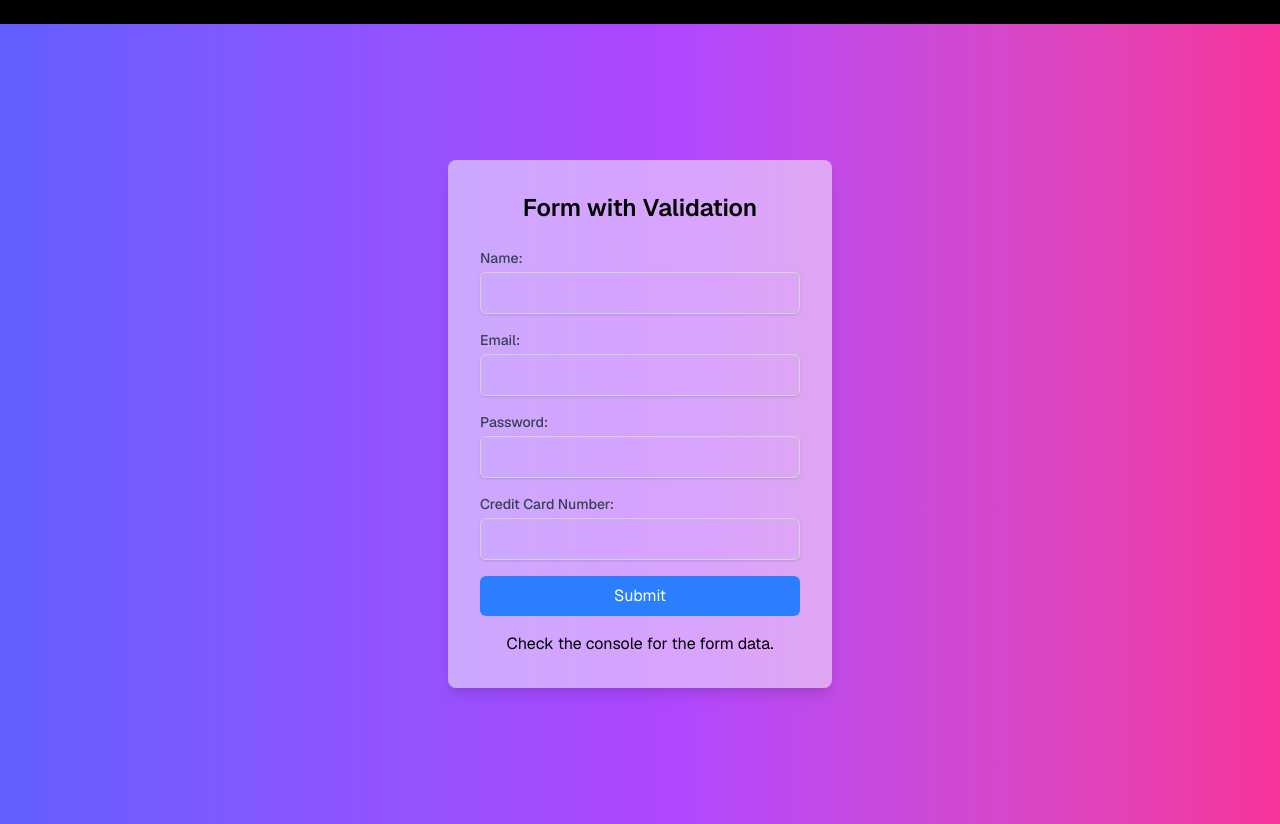
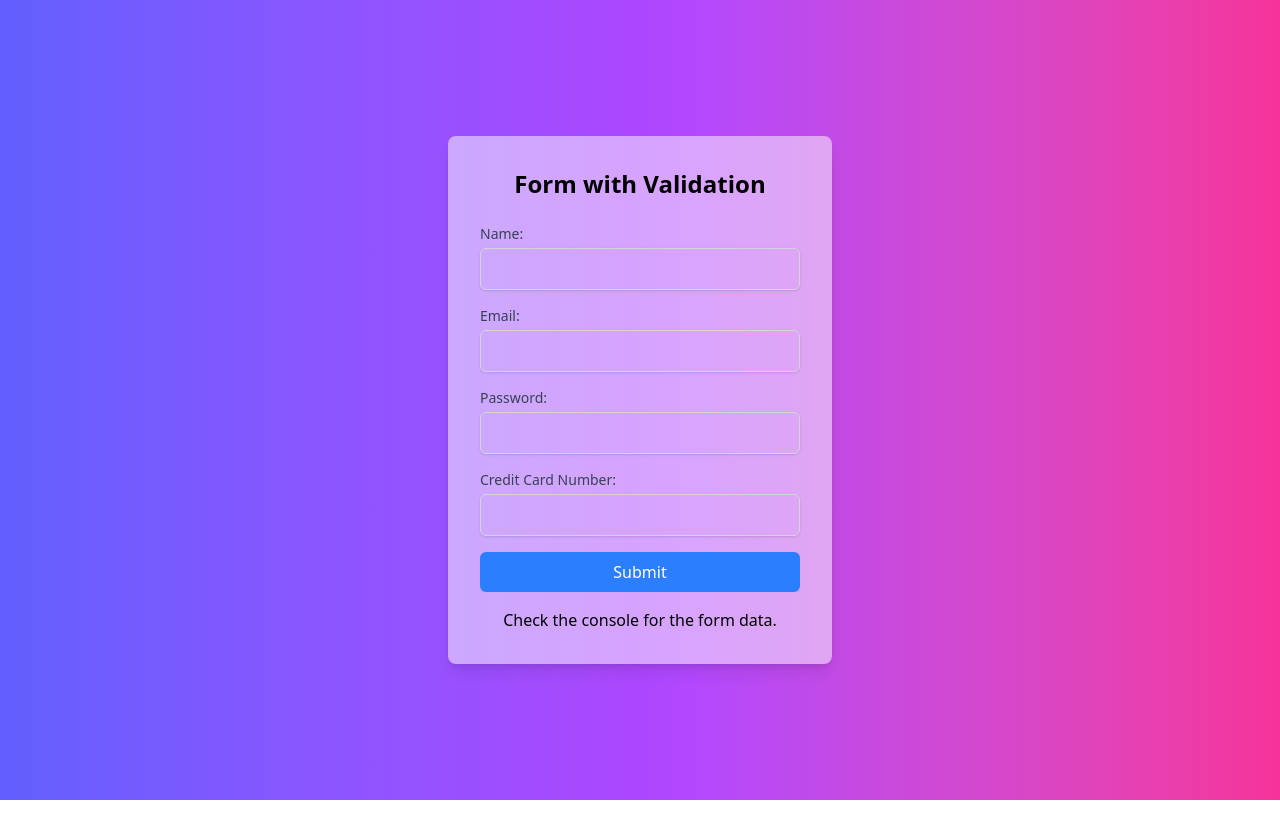
Before and after one commit to SI-Tanbir/hook-form-with-zod, a Next.js app: page / in a window 1280 px wide. After the commit the page ends 800 px from the top, so only its background shows below. Built offline with nearby package versions, Linux system fonts and the light colour scheme.

Commit message:
remove unecessary code

```diff
--- a/src/app/page.tsx
+++ b/src/app/page.tsx
@@ -5,15 +5,13 @@ export default function Home() {
   return (
 
     <>
-      <div style={{ backgroundColor: "black" }} className=" text-black bg-black  font-[family-name:var(--font-geist-sans)]">
+      <div>
 
 
-        <div className="bg-black">
-          <h3>shafikul</h3>
 
-          <FormVadation />
+        <FormVadation />
 
-        </div>
+
       </div>
     </>
   );
```
